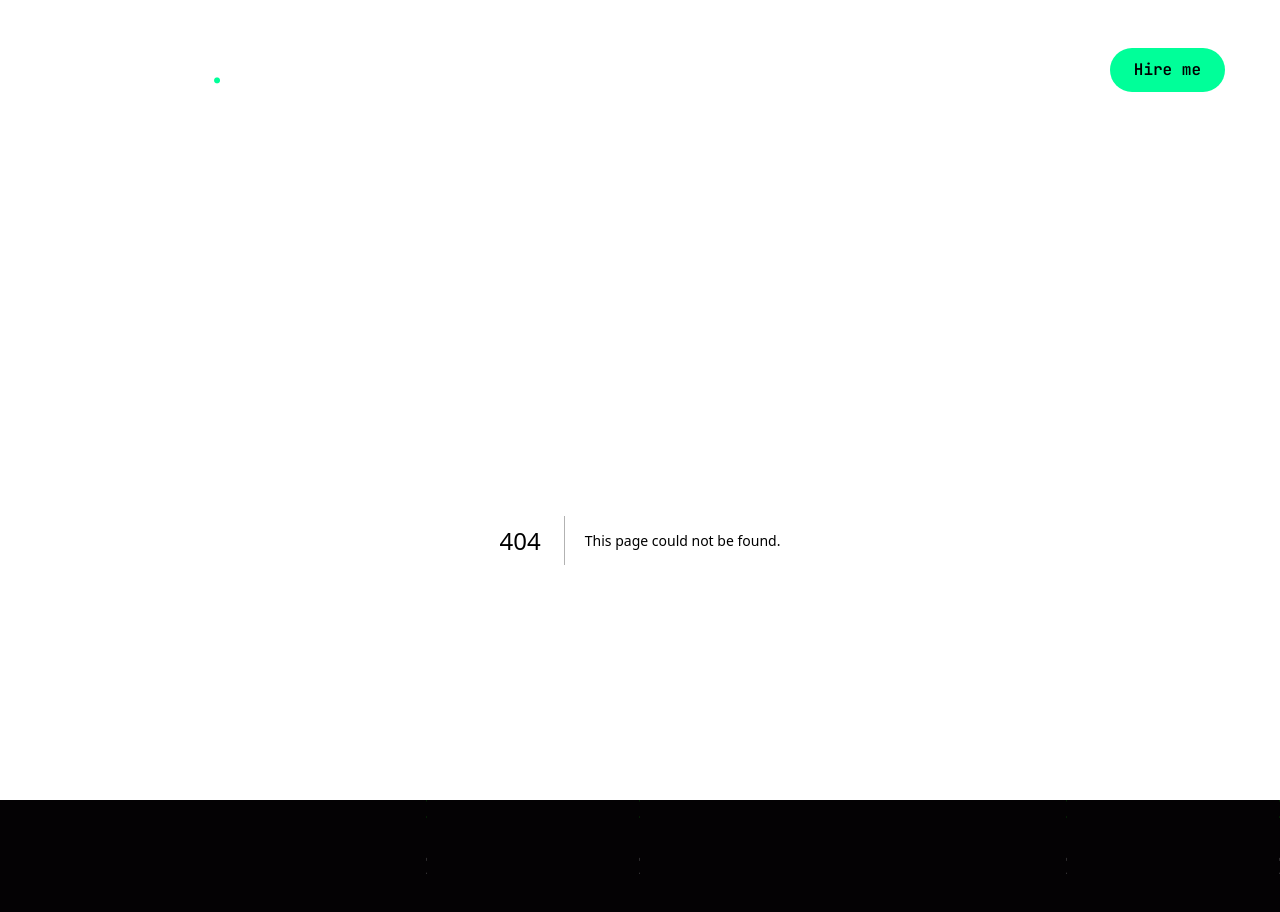
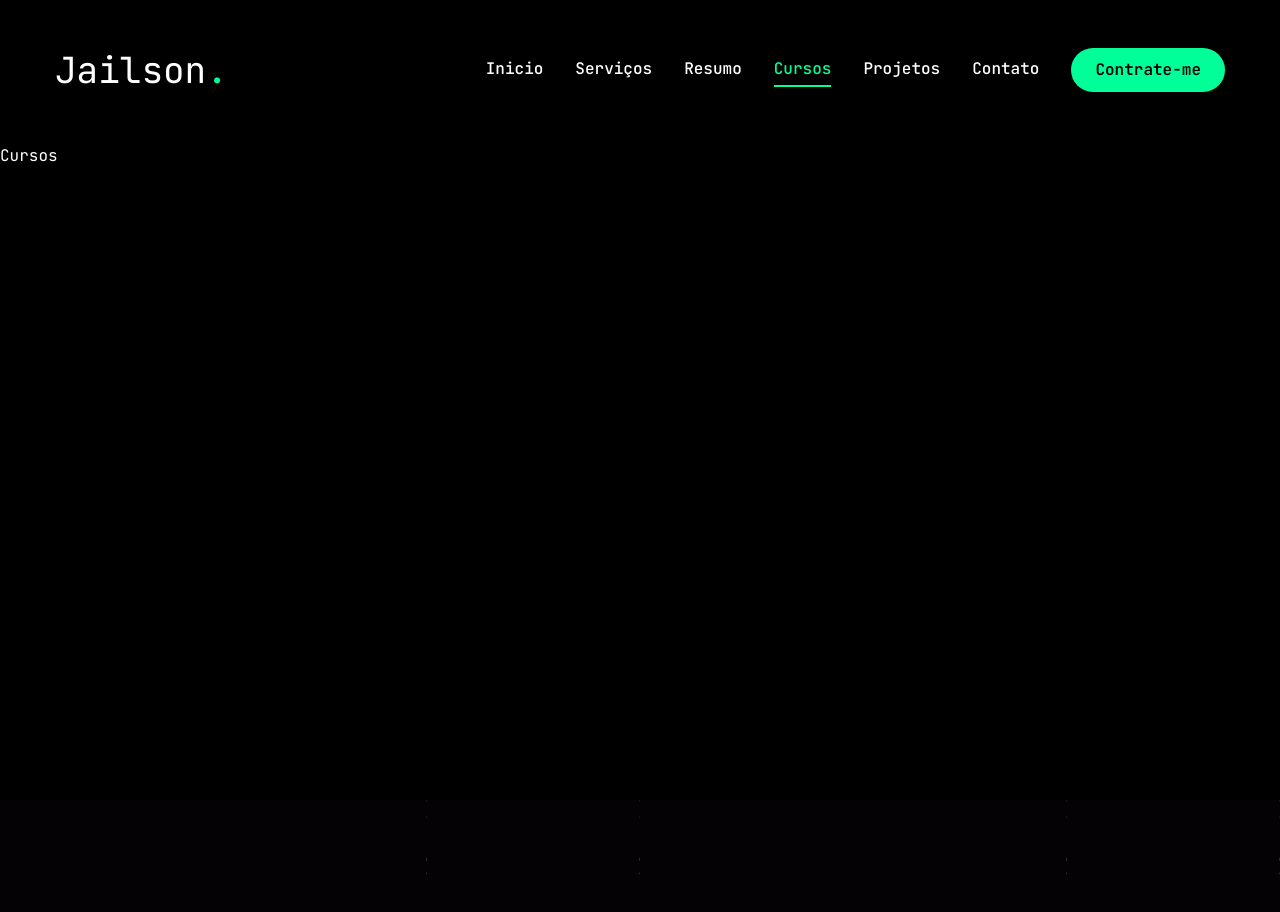
Before and after one commit to jailcomfranssa/Portfolio-2024-jailson, a Next.js app: page /course in a window 1280 px wide. Before the commit this address had no page. Shown: the top 912 px of the page. After the commit the page ends 800 px from the top, so only its background shows below. Built offline with nearby package versions, Linux system fonts and the light colour scheme.

Commit message:
creation of the course page and translation of the menu

```diff
--- /dev/null
+++ b/app/course/page.jsx
@@ -0,0 +1,7 @@
+const Course = () => {
+    return(
+        <h1>Cursos</h1>
+    )
+}
+
+export default Course;
--- a/components/Header.jsx
+++ b/components/Header.jsx
@@ -18,8 +18,8 @@ const Header = () => {
                 {/** Desktop nav */}
                 <div className="hidden xl:flex items-center gap-8">
                     <NavDesktop/>
-                    <Link href="/contacts">
-                        <Button >Hire me</Button>
+                    <Link href="/contact">
+                        <Button >Contrate-me</Button>
                     </Link>
                 </div>
 
--- a/components/MobileNav.jsx
+++ b/components/MobileNav.jsx
@@ -6,23 +6,27 @@ import { CiMenuFries } from "react-icons/ci"
 
 const links = [
     {
-        name: "home",
+        name: "Inicio",
         path: "/"
     },
     {
-        name: "services",
+        name: "Serviços",
         path: "/services"
     },
     {
-        name: "resume",
+        name: "resumo",
         path: "/resume"
     },
     {
-        name: "work",
+        name: "Cursos",
+        path: "/course"
+    },
+    {
+        name: "Projetos",
         path: "/work"
     },
     {
-        name: "contact",
+        name: "Contato",
         path: "/contact"
     },
 ]
@@ -34,7 +38,7 @@ const MobileNav = () => {
             <CiMenuFries  className="text-[32px] text-accent" />
         </SheetTrigger>
         <SheetContent className="flex flex-col">
-            <div className="mt-32 mb-20 text-center text-2xl">
+            <div className="mt-10 mb-20 text-center text-2xl">
                 <Link href="/">
                     <h1 className="text-4xl font-semibold">
                         Jailson <span className="text-accent">.</span>
--- a/components/Nav.jsx
+++ b/components/Nav.jsx
@@ -4,23 +4,27 @@ import { usePathname } from "next/navigation";
 
 const links = [
     {
-        name: "home",
+        name: "Inicio",
         path: "/"
     },
     {
-        name: "services",
+        name: "Serviços",
         path: "/services"
     },
     {
-        name: "resume",
+        name: "Resumo",
         path: "/resume"
     },
     {
-        name: "work",
+        name: "Cursos",
+        path: "/course"
+    },
+    {
+        name: "Projetos",
         path: "/work"
     },
     {
-        name: "contact",
+        name: "Contato",
         path: "/contact"
     },
 ]
```
